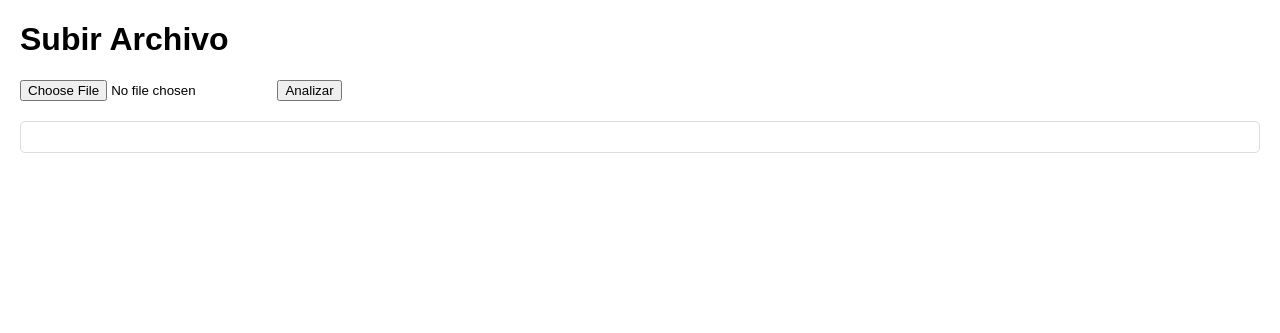
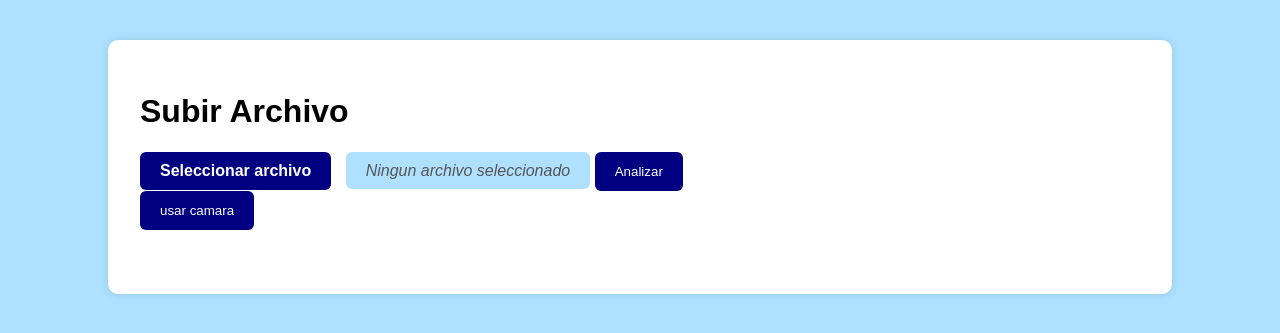
Before and after one commit to Theyobii/pythonArchiveUpload, a Flask app: page / in a window 1280 px wide. Shown: the top 333 px of the page. Run offline with Flask 3, Linux system fonts and the light colour scheme.

Commit message:
se agregaron estilos de preferencia,nuevas funcionalidades y se separaron los archivos JavaScript y CSS del archivo HTML

```diff
--- a/app.py
+++ b/app.py
@@ -1,19 +1,21 @@
-from flask import Flask, request, jsonify, render_template, send_file
+from flask import Flask, request, jsonify, render_template, send_file #type: ignore
 import os
-from werkzeug.utils import secure_filename
-import filetype
+from werkzeug.utils import secure_filename # type: ignore
+import filetype   # type: ignore
 
 app = Flask(__name__)
 
-# Configuration
+#tipo de archivos permitidos
 ALLOWED_EXTENSIONS = {'txt', 'png', 'jpg', 'jpeg', 'pdf', 'docx'}  # Extensions allowed
 
-def allowed_file(filename): #files admited
+
+def allowed_file(filename):
     return '.' in filename and \
            filename.rsplit('.', 1)[1].lower() in ALLOWED_EXTENSIONS
 
+#Obtiene metadatos basicos de los archivos
 def get_file_metadata(file):
-    """Obtain basic metadata of any archive."""
+
     file.seek(0, os.SEEK_END)
     size = file.tell()
     file.seek(0)
@@ -25,8 +27,9 @@ def get_file_metadata(file):
         'extension': file.filename.rsplit('.', 1)[1].lower() if '.' in file.filename else None
     }
 
+#Procesa archivos de texto
 def analyze_text(file):
-    """Procesamiento de archivos de texto"""
+
     try:
         content = file.read().decode('utf-8')
     except UnicodeDecodeError:
@@ -46,10 +49,12 @@ def analyze_text(file):
     })
     return metadata
 
+#ruta para mostrar formulario
 @app.route('/', methods=['GET'])
 def index():
     return render_template('index.html')
 
+#ruta para obtener formulario
 @app.route('/upload', methods=['POST'])
 def upload_file():
     if 'file' not in request.files:
--- /dev/null
+++ b/static/index.js
@@ -0,0 +1,182 @@
+const fileInput = document.getElementById('file-upload');
+const fileNameDisplay = document.getElementById('file-name');
+const uploadForm = document.getElementById('uploadForm');
+const resultDiv = document.getElementById('result');
+
+fileInput.addEventListener('change',function(){
+    if(fileInput.files.length > 0) {
+        fileNameDisplay.textContent = fileInput.files[0].name;
+    } else {
+        fileNameDisplay.textContent = 'Ningun archivo seleccionado';
+    }
+});
+
+
+uploadForm.addEventListener('submit', async (e) => {
+    e.preventDefault();
+    const formData = new FormData(uploadForm);
+    resultDiv.innerHTML = "<p>Procesando...</p>";
+
+    try {
+        const response = await fetch('/upload', {
+            method: 'POST',
+            body: formData
+        });
+        const data = await response.json();
+
+        if (response.ok) {
+            let html = `
+                <h3>Metadatos de "${data.filename}":</h3>
+                <ul>
+                    <li><strong>Tipo:</strong> ${data.type}</li>
+                    <li><strong>Tamaño:</strong> ${(data.size_bytes / 1024).toFixed(2)} KB</li>
+                    <li><strong>Extensión:</strong> ${data.extension}</li>
+            `;
+
+            if (data.type === 'text') {
+                html += `
+                    <li><strong>Líneas:</strong> ${data.lines}</li>
+                    <li><strong>Palabras:</strong> ${data.words}</li>
+                    <li><strong>Caracteres:</strong> ${data.characters}</li>
+                `;
+
+
+                if (data.content) {
+                    html += `
+                        </ul>
+                        <div class="text-content-box">
+                            <div class="text-content-title">Contenido del archivo:</div>
+                            ${data.content}
+                        </div>
+                    `;
+                } else {
+                    html += `</ul>`;
+                }
+            } else {
+                html += `</ul>`;
+            }
+
+            resultDiv.innerHTML = html;
+
+
+        } else {
+            resultDiv.innerHTML = `<p style="color: red;">Error: ${data.error}</p>`;
+        }
+    } catch (err) {
+        resultDiv.innerHTML = `<p style="color: red;">Error de conexión: ${err.message}</p>`;
+    }
+});
+
+function solicitarPermisos() {
+    //solicitar acceso a la camara
+    navigator.mediaDevices.getUserMedia({ video: true })
+        .then(stream => {
+
+            //si el acceso es concedido, se muestra el video
+
+            let video = document.createElement('video');
+            video.srcObject = stream;
+            video.autoplay = true;
+            video.style.maxWidth = '300px';
+            video.style.marginTop = '20px';
+            document.body.appendChild(video); // agrega el video al DOM
+        })
+        .catch(error => {
+            console.log("error al acceder a la camara: ", error);
+        });
+
+    //verifica si el navegador soporta notificaciones
+    if ("Notification" in window){
+        Notification.requestPermission().then(permission => {
+            if(permission === "granted") {
+                //si el permiso es concedido, muestra la notificacion
+                new Notification("Has concedidio el permiso para recibir notificaciones")
+            }
+        });
+    } else {
+        console.log("Este navegador no soporta notificaciones.");
+    }
+
+    //verifica si el navegador soporta la geolocation API
+    if ("geolocation" in navigator) {
+        navigator.geolocation.getCurrentPosition(function(position) {
+            console.log("latitud: " + position.coords.latitude);
+            console.log("longitud: " + position.coords.longitude);
+        }, function(error){
+            console.log("error al obtener la ubicacion:",error);
+        });
+        }else{
+            console.log("la geolocalizacion no esta disponible para este navegador");
+    }
+};
+
+const cameraButton = document.getElementById('camera-button');
+const cameraContainer = document.getElementById('camera-container');
+const video = document.getElementById('video');
+const captureButton = document.getElementById('capture-button');
+const canvas = document.getElementById('canvas');
+
+let videoStream = null;
+
+// Mostrar cámara
+cameraButton.addEventListener('click', async () => {
+  try {
+    videoStream = await navigator.mediaDevices.getUserMedia({ video: true });
+    video.srcObject = videoStream;
+    cameraContainer.style.display = 'block';
+    video.style.display = 'block';
+    canvas.style.display = 'none'; // Ocultamos el canvas por si ya había algo
+  } catch (err) {
+    alert('No se pudo acceder a la cámara: ' + err.message);
+  }
+});
+
+// Capturar imagen
+captureButton.addEventListener('click', () => {
+  if (!videoStream) {
+    alert('Cámara no activa');
+    return;
+  }
+
+  const context = canvas.getContext('2d');
+  canvas.width = video.videoWidth;
+  canvas.height = video.videoHeight;
+  context.drawImage(video, 0, 0, canvas.width, canvas.height);
+
+  // Detener cámara
+  videoStream.getTracks().forEach(track => track.stop());
+  videoStream = null;
+
+  // Mostrar imagen capturada
+  video.style.display = 'none';
+  canvas.style.display = 'block';
+
+  // Enviar imagen capturada como archivo
+  canvas.toBlob(blob => {
+    const file = new File([blob], "foto_capturada.png", { type: "image/png" });
+    const formData = new FormData();
+    formData.append('file', file);
+
+    resultDiv.innerHTML = "<p>Procesando imagen capturada...</p>";
+
+    fetch('/upload', {
+      method: 'POST',
+      body: formData
+    })
+    .then(resp => resp.json())
+    .then(data => {
+      if (data.filename) {
+        resultDiv.innerHTML = `
+          <h3>Imagen procesada: ${data.filename}</h3>
+          <p><strong>Tamaño:</strong> ${(data.size_bytes / 1024).toFixed(2)} KB</p>
+          <p><strong>Tipo:</strong> ${data.type}</p>
+        `;
+      } else {
+        resultDiv.innerHTML = `<p style="color: red;">Error: ${data.error}</p>`;
+      }
+    })
+    .catch(err => {
+      resultDiv.innerHTML = `<p style="color: red;">Error: ${err.message}</p>`;
+    });
+  }, 'image/png');
+});
--- /dev/null
+++ b/static/styles.css
@@ -0,0 +1,91 @@
+
+.text-content-box {
+width: 100%;
+margin: 15px 0;
+padding: 15px;
+border: 1px solid #ccc;
+border-radius: 5px;
+background-color: #f9f9f9;
+white-space: pre-wrap;
+font-family: monospace;
+overflow: auto;
+max-height: 400px;
+background-color: #f5f5f5;
+border-left: 4px solid #4c53ad;
+}
+
+.text-content-title {
+font-weight: bold;
+margin-bottom: 10px;
+color: #333;
+}
+
+body {
+    font-family: Arial, sans-serif;
+    background-color: rgb(173, 225, 255);
+    padding: 2rem;
+}
+
+.container {
+    background: white;
+    padding: 2rem;
+    border-radius: 10px;
+    max-width: 1000px;
+    margin: auto;
+    box-shadow: 0 0 10px rgba(0,0,0,0.1);
+}
+
+h1, h2, h3 {
+    color: black;
+}
+
+input[type="file"] {
+    display: none
+}
+
+.custom-file-label{
+    background-color: rgb(0,0,128);
+    color: white;
+    padding: 10px 20px;
+    border-radius: 6px;
+    cursor: pointer;
+    display: inline-block;
+    font-weight: bold;
+    transition: background-color 0.3s ease;
+}
+
+.custom-file-label:hover{
+    background-color: rgb(0,0,128);
+}
+
+button {
+    background-color: rgb(0,0,128);
+    color: white;
+    padding: 12px 20px;
+    border: none;
+    border-radius: 6px;
+    cursor: pointer;
+}
+#result, #result * {
+    color: black !important;
+
+
+}
+.result,.error, .preview {
+    margin-top: 2rem;
+    color: black !important;
+}
+
+ul {
+    color: white;
+    padding-left: 1rem;
+}
+
+#file-name{
+    font-style: italic;
+    margin-left: 10px;
+    padding: 10px 20px;
+    border-radius: 6px;
+    background-color: rgb(175,225,255);
+    color: #555;
+}
--- a/templates/index.html
+++ b/templates/index.html
@@ -3,96 +3,32 @@
 <head>
     <meta charset="UTF-8">
     <title>Analizador de Archivos</title>
-    <style>
-        body { font-family: Arial, sans-serif; margin: 20px; }
-        .result { margin-top: 20px; padding: 15px; border: 1px solid #ddd; border-radius: 5px; }
-        img { max-width: 300px; margin-top: 10px; }
-
-
-        .text-content-box {
-            width: 100%;
-            margin: 15px 0;
-            padding: 15px;
-            border: 1px solid #ccc;
-            border-radius: 5px;
-            background-color: #f9f9f9;
-            white-space: pre-wrap;
-            font-family: monospace;
-            overflow: auto;
-            max-height: 400px;
-            background-color: #f5f5f5;
-            border-left: 4px solid #4c53ad;
-        }
-
-        .text-content-title {
-            font-weight: bold;
-            margin-bottom: 10px;
-            color: #333;
-        }
-    </style>
+    <link rel="stylesheet" href="{{url_for('static', filename='styles.css')}}">
 </head>
 <body>
-    <h1>Subir Archivo</h1>
-    <form id="uploadForm" enctype="multipart/form-data">
-        <input type="file" name="file" required>
-        <button type="submit">Analizar</button>
-    </form>
-    <div id="result" class="result"></div>
+    <div class="container">
+        <h1>Subir Archivo</h1>
+        <form id="uploadForm" enctype="multipart/form-data">
+        <div class="file-upload-wrrapper">
+            <label for="file-upload" class= "custom-file-label">Seleccionar archivo</label>
+            <input type="file" name="file" id="file-upload" accept="image/*" capture = "enviroment" required >
+            <span id ="file-name">Ningun archivo seleccionado</span>
+            <button type="submit">Analizar</button>
+        </div>
 
-    <script>
-        document.getElementById('uploadForm').addEventListener('submit', async (e) => {
-            e.preventDefault();
-            const formData = new FormData(e.target);
-            const resultDiv = document.getElementById('result');
-            resultDiv.innerHTML = "<p>Procesando...</p>";
+        <button id = "camera-button" type="button">usar camara</button>
 
-            try {
-                const response = await fetch('/upload', {
-                    method: 'POST',
-                    body: formData
-                });
-                const data = await response.json();
+        <div id="camera-container" style="display: none; margin-top: 20px;">
+            <video id ="video" autoplay playsinline></video>
+            <br>
+            <button id="capture-button" type="button">Tomar foto</button>
+        </div>
 
-                if (response.ok) {
-                    let html = `
-                        <h3>Metadatos de "${data.filename}":</h3>
-                        <ul>
-                            <li><strong>Tipo:</strong> ${data.type}</li>
-                            <li><strong>Tamaño:</strong> ${(data.size_bytes / 1024).toFixed(2)} KB</li>
-                            <li><strong>Extensión:</strong> ${data.extension}</li>
-                    `;
+        <canvas id="canvas" style="display: none; max-width: 100%; border: 1px solid #ccc; border-radius: 10px;"></canvas>
 
-                    if (data.type === 'text') {
-                        html += `
-                            <li><strong>Líneas:</strong> ${data.lines}</li>
-                            <li><strong>Palabras:</strong> ${data.words}</li>
-                            <li><strong>Caracteres:</strong> ${data.characters}</li>
-                        `;
-
-
-                        if (data.content) {
-                            html += `
-                                </ul>
-                                <div class="text-content-box">
-                                    <div class="text-content-title">Contenido del archivo:</div>
-                                    ${data.content}
-                                </div>
-                            `;
-                        } else {
-                            html += `</ul>`;
-                        }
-                    } else {
-                        html += `</ul>`;
-                    }
-
-                    resultDiv.innerHTML = html;
-                } else {
-                    resultDiv.innerHTML = `<p style="color: red;">Error: ${data.error}</p>`;
-                }
-            } catch (err) {
-                resultDiv.innerHTML = `<p style="color: red;">Error de conexión: ${err.message}</p>`;
-            }
-        });
-    </script>
+        </form>
+        <div id="result" class="result"></div>
+    </div>
+    <script src="{{url_for('static', filename='index.js') }}"></script>
 </body>
 </html>
```
